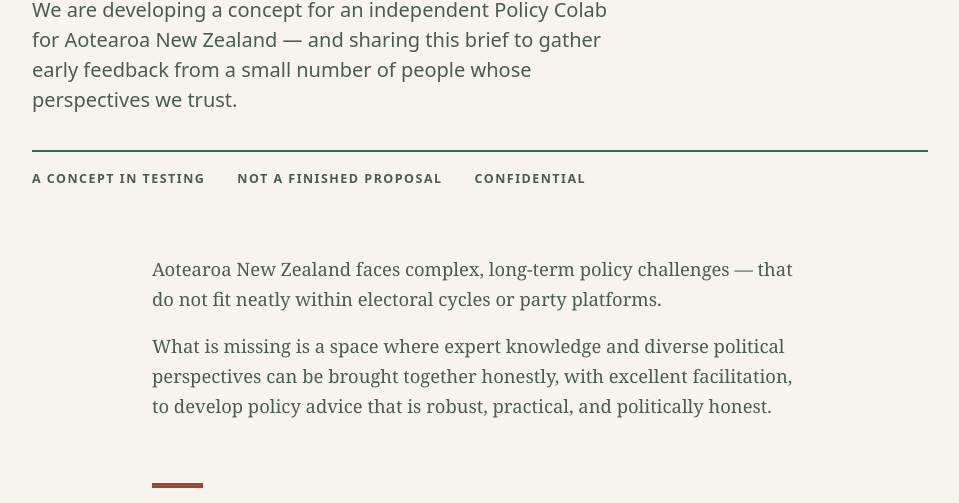
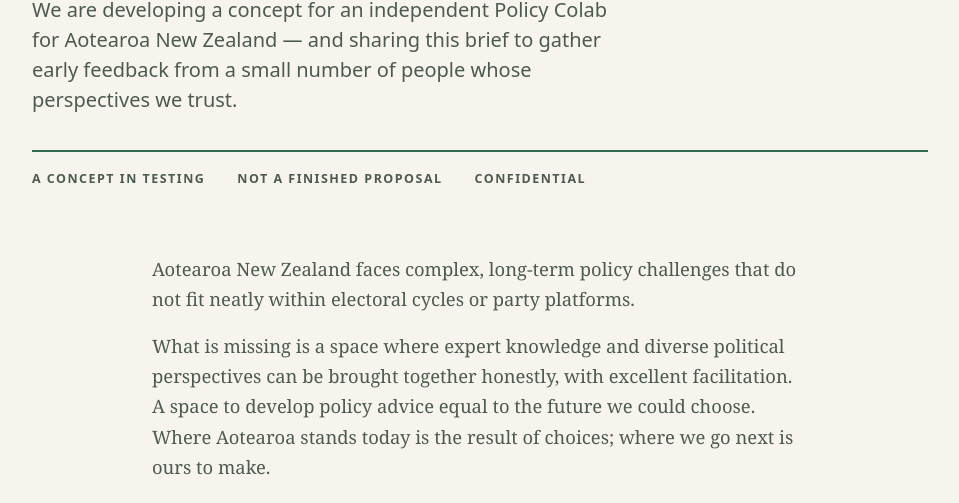
Before and after one commit to annemariebrook/pb-2607, a plain HTML site: page index.html in a window 1280 px wide. Shown: the part 297-800 px from the top of the page, without its empty margins (160-1119 px from the left). Drawn offline with Linux system fonts and the light colour scheme.

Commit message:
Sharpen problem framing: choice-based vision ending, fix dash
Co-Authored-By: Claude Fable 5 <noreply@anthropic.com>

```diff
--- a/index.html
+++ b/index.html
@@ -194,8 +194,8 @@
 </div>
 
 <section class="body">
-  <p class="lead">Aotearoa New Zealand faces complex, long-term policy challenges — that do not fit neatly within electoral cycles or party platforms.</p>
-  <p class="lead">What is missing is a space where expert knowledge and diverse political perspectives can be brought together honestly, with excellent facilitation, to develop policy advice that is robust, practical, and politically honest.</p>
+  <p class="lead">Aotearoa New Zealand faces complex, long-term policy challenges that do not fit neatly within electoral cycles or party platforms.</p>
+  <p class="lead">What is missing is a space where expert knowledge and diverse political perspectives can be brought together honestly, with excellent facilitation. A space to develop policy advice equal to the future we could choose. Where Aotearoa stands today is the result of choices; where we go next is ours to make.</p>
 
   <h2>What we are proposing</h2>
   <p>An independent initiative that would develop robust, multi-partisan policy advice on issues of national significance — starting with one or two programmes of work, and growing into a permanent institution if it proves its worth.</p>
```
